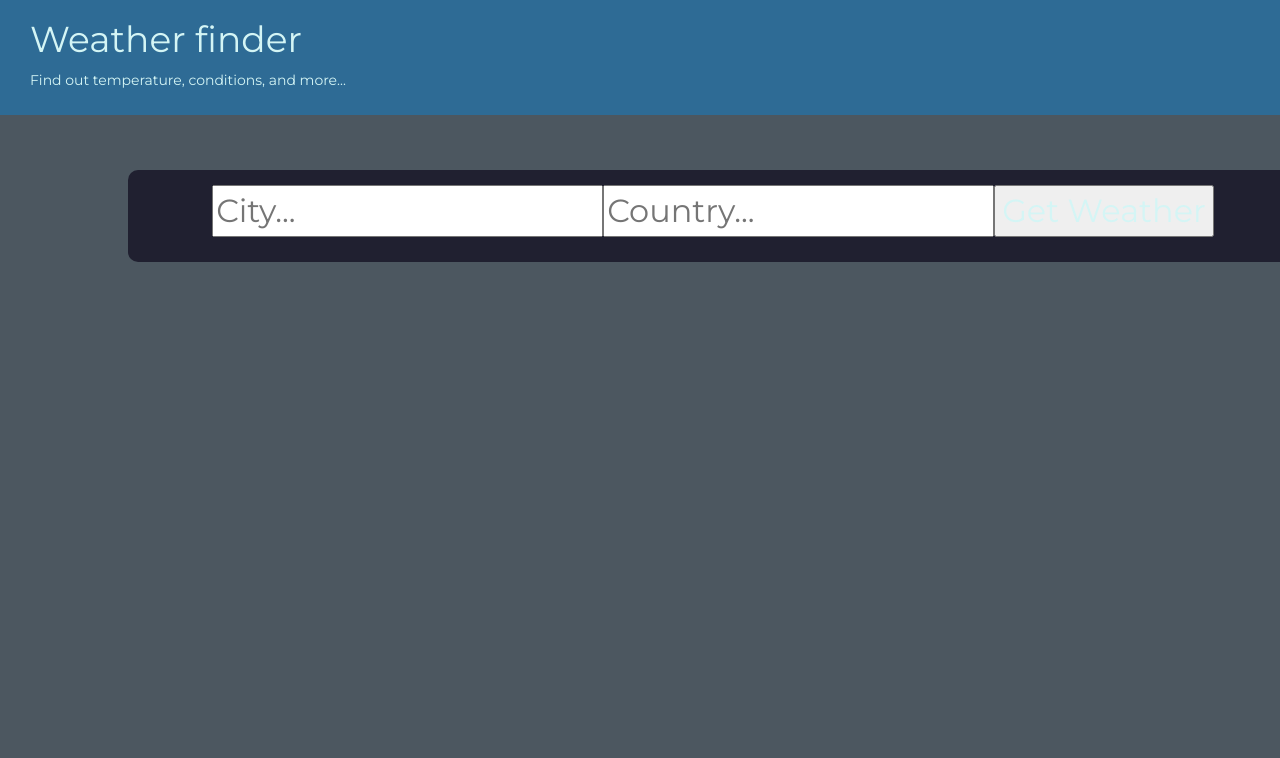
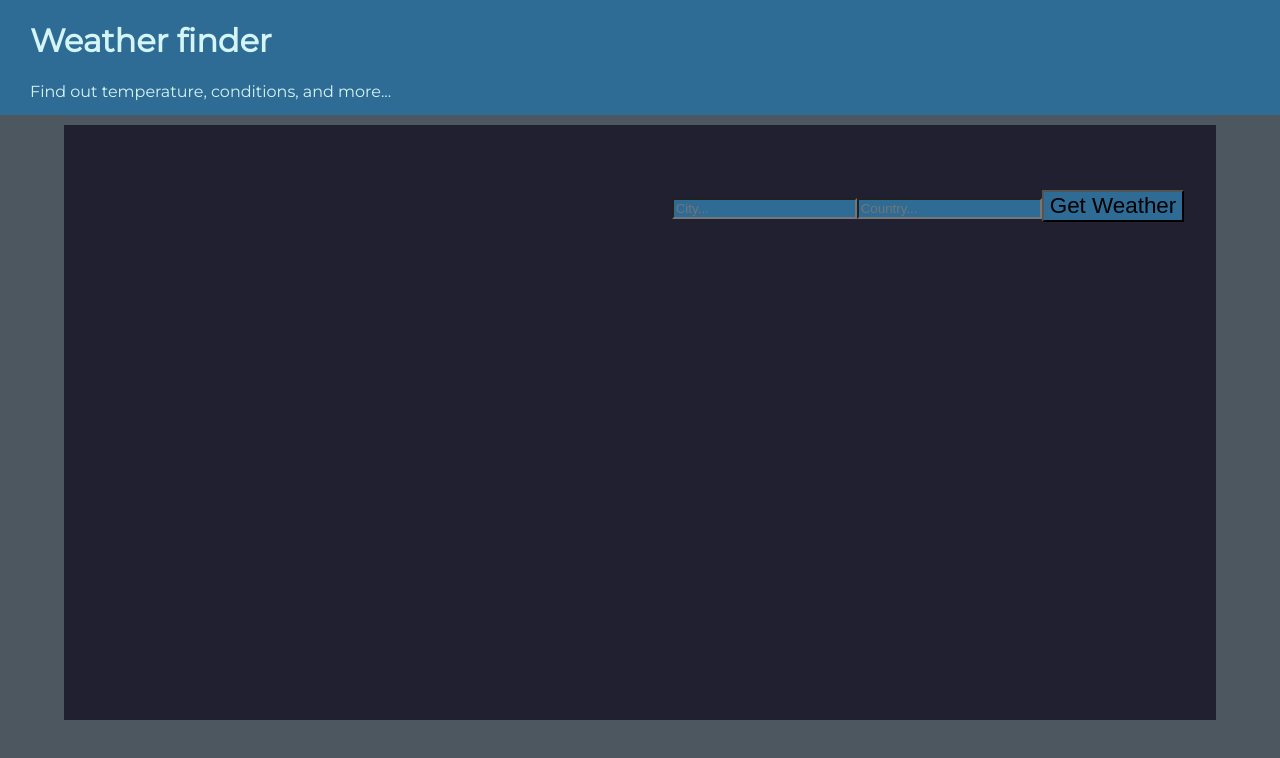
Before and after one commit to dTechLife/WeatherFetcher, a React (Create React App) app: page / in a window 1280 px wide. Shown: the top 758 px of the page. Built offline with nearby package versions, Linux system fonts and the light colour scheme.

Commit message:
Testy
Test

```diff
--- a/src/App.css
+++ b/src/App.css
@@ -6,47 +6,72 @@ html, body{
 }
 .wrapper{
   display:grid;
-  grid-template-columns: 10% 20% 60% 10%;
+  grid-template-columns: 5% 90% 5%;
   grid-template-rows:15% auto 10%;
   background-color:rgb(76 87 96);
   height:100%;
 
 }
 .main{
-  grid-column: 2/4;
+  grid-column: 2/3;
+  grid-row: 2/3;
+  background-color:rgb(32 32 48) ;
+  margin-top:5px;
+    display:grid;
+    grid-template-columns: 50% 50%;
+
+
 }
 
 .container{
   color:rgb(212 245 245);
+    //grid-row:2/3;
+    min-height:100%;
+    grid-column:2/2;
+
 }
 .row{
   font-family: 'Montserrat', sans-serif;
-  grid-column: 1/3;
+  //grid-row: 1/3;
   flex-wrap:wrap;
   color:rgb(212 245 245);
   margin-top:50px;
   background-color:rgb(32 32 48) ;
-  border-radius: 10px;
+  //border-radius: 10px;
   padding:15px;
-  font-size:24pt;
+  font-size:140%;
+    //grid-column:3/3;
+
+
+
 }
+input{
+    background-color:rgb(46 107 149);
+}
+.button{
+  font-size:100%;
+  background-color:rgb(46 107 149);
+}
+
 .form-container{
   text-align:center;
+  grid-column:
+
+
 
 
 }
 
 .title-container{
-    font-family: 'Montserrat', sans-serif;
+  font-family: 'Montserrat', sans-serif;
+color:rgb(212 245 245);
   padding-left: 30px;
   margin-bottom: 5px;
   //border-radius: 0px 0px 25px 35px;
   grid-row: 1;
-  min-height:80%;
   grid-column:1/5;
-  color:rgb(212 245 245);
   background-color:rgb(46 107 149);
-  border-radius:10px,10px, 10px, 10px;
+  //border-radius:10px,10px, 10px, 10px;
 
 
 }
--- a/src/App.js
+++ b/src/App.js
@@ -52,20 +52,21 @@ class App extends React.Component{
 
   render() {
     return (
-        <div className="wrapper">
+      <div className="wrapper">
+
         <div className="title-container">
           <Titles />
         </div>
-          <div className="main">
-            <div className="container">
 
-              <div className="row">
-
+        <div className="main">
+          <div className="container">
+            <div className="row">
 
               <div className="form-container">
                 <Form getWeather={this.getWeather}/>
               </div>
 
+              <div className="row">
                 <Weather
                   temperature={this.state.temperature}
                   city={this.state.city}
@@ -74,12 +75,12 @@ class App extends React.Component{
                   description={this.state.description}
                   error={this.state.error}
                 />
-
-
+                </div>
+              </div>
               </div>
             </div>
-          </div>
-        </div>
+
+      </div>
     );
   }
 }
--- a/src/components/Form.js
+++ b/src/components/Form.js
@@ -6,7 +6,7 @@ const Form = props => (
   <form onSubmit={props.getWeather}>
     <input type="text" name="city" placeholder="City..."/>
     <input type="text" name="country" placeholder="Country..."/>
-    <button> Get Weather</button>
+    <button className="button"> Get Weather</button>
 
   </form>
   </div>
--- a/src/index.js
+++ b/src/index.js
@@ -1,7 +1,7 @@
 import React from 'react';
 import ReactDOM from 'react-dom';
 import './index.css';
-import 'bootstrap/dist/css/bootstrap.min.css';
+//import 'bootstrap/dist/css/bootstrap.min.css';
 import "./App.css"
 import App from './App';
 import * as serviceWorker from './serviceWorker';
```
Also changed, not shown: 1 other file (tests, documents, lock files or other folders).
